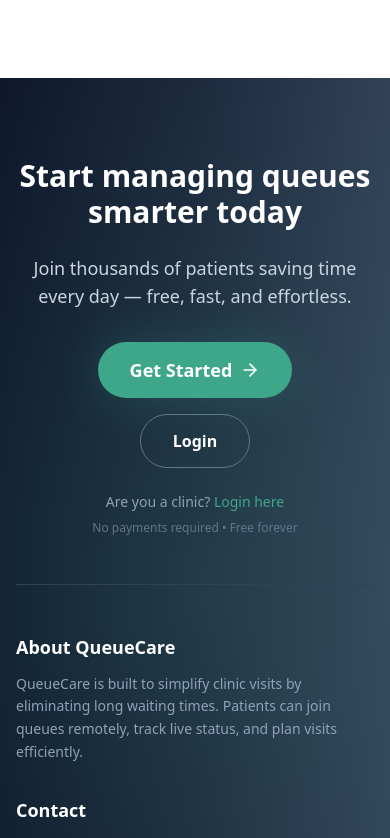
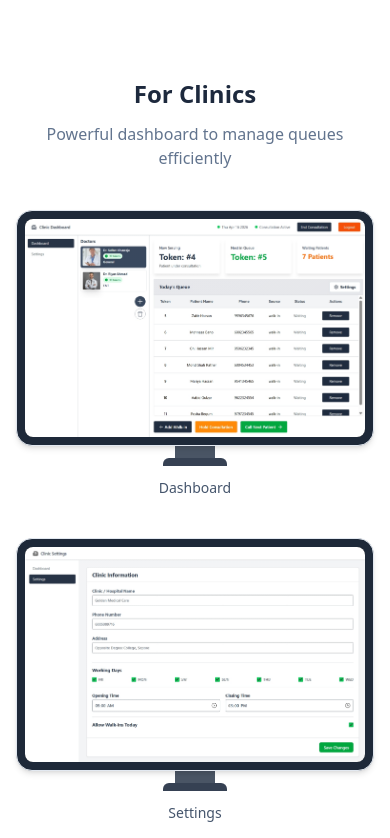
Before and after one commit to Zeeshan-Zahoor/QueueCare, a React (Vite) app in the folder queuecare-frontend/: page /landing in a window 390 px wide. Shown: the part 5585-6423 px from the top of the page. Built offline with nearby package versions, Linux system fonts and the light colour scheme; no server answers.

Commit message:
add clinic side screens to AppPreview

```diff
--- a/queuecare-frontend/src/components/landing/AppPreview.jsx
+++ b/queuecare-frontend/src/components/landing/AppPreview.jsx
@@ -7,6 +7,8 @@ import doctorDetailsImage from "../../assets/doctordetails.png";
 import myTokensImage from "../../assets/mytokens.png";
 import profileImage from "../../assets/profile.png";
 import settingsImage from "../../assets/settings.png";
+import clinicDashboard from "../../assets/dashboard.jpeg"
+import clinicSettings from "../../assets/clinicsettings.jpeg"
 
 export default function AppPreview() {
   const carouselRef = useRef(null);
@@ -116,11 +118,10 @@ export default function AppPreview() {
           {screenshots.map((_, idx) => (
             <button
               key={idx}
-              className={`w-2 h-2 rounded-full transition-all duration-200 ${
-                idx === activeIndex
-                  ? 'bg-[#3ea789] w-4'
-                  : 'bg-slate-300 hover:bg-[#3ea789]/50'
-              }`}
+              className={`w-2 h-2 rounded-full transition-all duration-200 ${idx === activeIndex
+                ? 'bg-[#3ea789] w-4'
+                : 'bg-slate-300 hover:bg-[#3ea789]/50'
+                }`}
               onClick={() => {
                 if (carouselRef.current) {
                   const scrollPosition = idx * 312;
@@ -131,6 +132,92 @@ export default function AppPreview() {
             />
           ))}
         </div>
+
+
+        {/* Clinic Preview Section */}
+        <div className="mt-20">
+
+          {/* Header */}
+          <div className="text-center mb-10">
+            <h3 className="text-2xl sm:text-3xl font-bold text-slate-800 mb-3">
+              For Clinics
+            </h3>
+            <p className="text-slate-500">
+              Powerful dashboard to manage queues efficiently
+            </p>
+          </div>
+
+          {/* Screens */}
+          <div className="flex flex-col sm:flex-row justify-center items-center gap-10">
+
+            {/* Dashboard */}
+            <div className="group">
+              <div className="bg-white">
+                {/* Desktop Monitor Shape */}
+                <div className="relative p-2 bg-gray-800 rounded-2xl border border-slate-200 shadow-md overflow-hidden hover:shadow-xl transition">
+                  {/* Screen Bezel */}
+                  <div className="relative bg-black rounded-lg overflow-hidden shadow-inner">
+                    {/* Screen Glare (optional) */}
+                    <div className="absolute inset-0 bg-linear-to-br from-white/5 to-transparent pointer-events-none z-10"></div>
+
+                    {/* Dashboard Image */}
+                    <img
+                      src={clinicDashboard}
+                      alt="Clinic Dashboard"
+                      className="w-full max-w-md object-cover mx-auto"
+                    />
+                  </div>
+                </div>
+
+                {/* Monitor Stand */}
+                <div className="flex justify-center">
+                  <div className="w-10 h-3 bg-gray-600"></div>
+                </div>
+                <div className="flex justify-center">
+                  <div className="w-16 h-2 bg-gray-700 rounded-t-md"></div>
+                </div>
+              </div>
+              <p className="text-center text-sm text-slate-600 mt-3">
+                Dashboard
+              </p>
+            </div>
+
+            {/* Settings */}
+            <div className="group">
+              <div className="bg-white">
+                {/* Desktop Monitor Shape */}
+                <div className="relative p-2 bg-gray-800 rounded-2xl border border-slate-200 shadow-md overflow-hidden hover:shadow-xl transition">
+                  {/* Screen Bezel */}
+                  <div className="relative bg-black rounded-lg overflow-hidden shadow-inner">
+                    {/* Screen Glare (optional) */}
+                    <div className="absolute inset-0 bg-linear-to-br from-white/5 to-transparent pointer-events-none z-10"></div>
+
+                    {/* Dashboard Image */}
+                    <img
+                      src={clinicSettings}
+                      alt="Clinic Dashboard"
+                      className="w-full max-w-md object-cover mx-auto"
+                    />
+                  </div>
+                </div>
+
+                {/* Monitor Stand */}
+                <div className="flex justify-center">
+                  <div className="w-10 h-3 bg-gray-600"></div>
+                </div>
+                <div className="flex justify-center">
+                  <div className="w-16 h-2 bg-gray-700 rounded-t-md"></div>
+                </div>
+              </div>
+              <p className="text-center text-sm text-slate-600 mt-3">
+                Settings
+              </p>
+            </div>
+
+          </div>
+        </div>
+
+
       </div>
 
       <style jsx>{`
```
Also changed, not shown: queuecare-frontend/package.json (line endings or trailing spaces), queuecare-frontend/src/assets/clinicsettings.jpeg (added), queuecare-frontend/src/assets/dashboard.jpeg (added).
